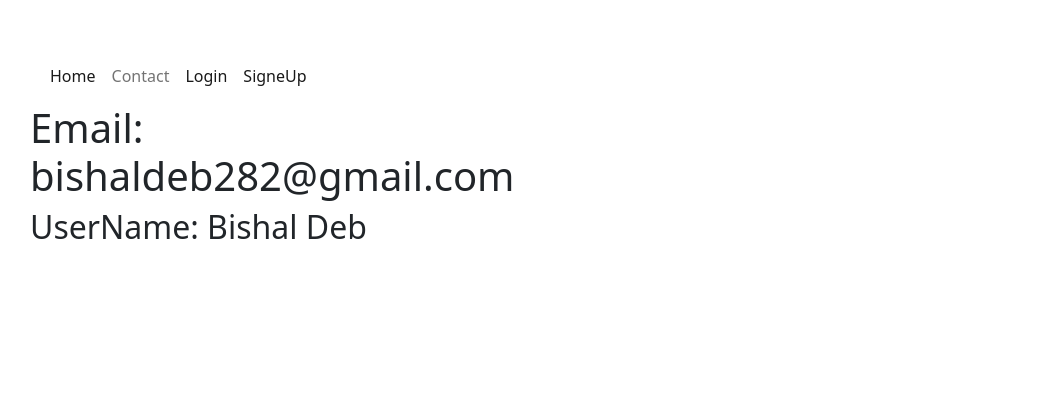
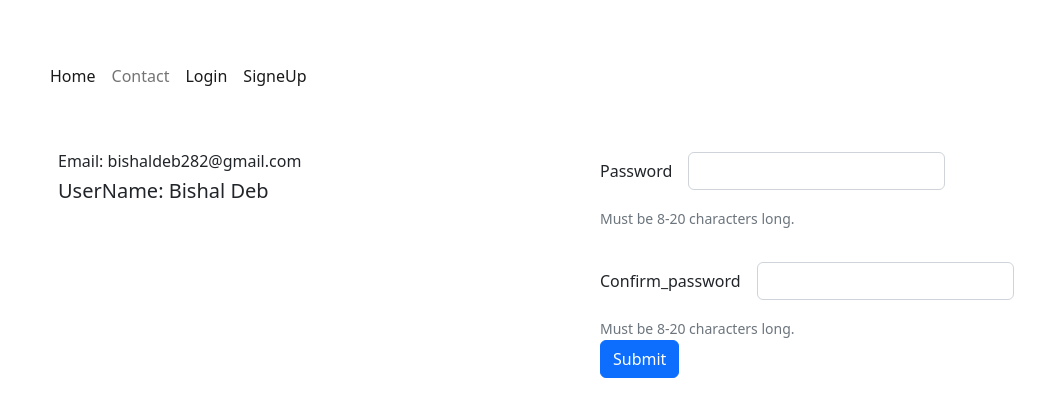
Before and after one commit to bishald0013/registration_Login, a React (Create React App) app in the folder frontend-client/: page /dashbord in a window 1280 px wide. Shown: the top 416 px of the page, without its empty margins (52-1097 px from the left). Built offline with nearby package versions, Linux system fonts and the light colour scheme.

Commit message:
final ui

```diff
--- a/frontend-client/src/Components/pages/Dashbord.jsx
+++ b/frontend-client/src/Components/pages/Dashbord.jsx
@@ -1,16 +1,107 @@
-import React from 'react'
+import { Alert } from "@mui/material";
+import React from "react";
+import { useState } from "react";
+import {useNavigate} from "react-router-dom"
 
 function Dashbord() {
+
+  const [error, setError] = useState({
+    status: false,
+    msg:"",
+    type:""
+  })
+
+  const navigate = useNavigate()
+
+  const handleSubmit = (e)=>{
+    e.preventDefault()
+
+      const newChangedPassword = new FormData(e.currentTarget)
+      const newPassword = {
+        password: newChangedPassword.get("password"),
+        confirm_password: newChangedPassword.get("confirm_password")
+      }
+
+      if(newPassword.password && newPassword.confirm_password){
+        if(newPassword.password === newPassword.confirm_password){
+
+          document.getElementById("confirm-password").reset()
+          setError({status: true, msg:"Successfully changed password", type: "success"})
+          setTimeout(() => {
+            navigate("/contact")
+          },1000)
+          console.log(newPassword)
+
+        }else{
+          setError({status: true, msg:"password and confirm both does't match", type: "error"})
+        }
+      }else{
+        setError({status: true, msg:"Both the fields are required", type: "error"})
+      }
+
+  }
+
+
   return (
-    <div className='container'>
-        <div className="row">
-            <div className="col-lg-6">
-                <h1>Email: bishaldeb282@gmail.com</h1>
-                <h2>UserName: Bishal Deb</h2>
+    <div className="container">
+      <div className="row mt-5 mx-3">
+        <div className="col-lg-6">
+          <h1 className="fs-6">Email: bishaldeb282@gmail.com</h1>
+          <h2 className="fs-5">UserName: Bishal Deb</h2>
+        </div>
+        <div className="col-lg-6">
+          <form id="confirm-password" action="" onSubmit={handleSubmit}>
+            <div class="row g-3 align-items-center">
+              <div class="col-auto">
+                <label for="inputPassword6" class="col-form-label">
+                  Password
+                </label>
+              </div>
+              <div class="col-auto">
+                <input
+                  type="password"
+                  id="password"
+                  name="password"
+                  class="form-control"
+                  aria-describedby="passwordHelpInline"
+                />
+              </div>
+              <div class="col-auto">
+                <span id="passwordHelpInline" class="form-text">
+                  Must be 8-20 characters long.
+                </span>
+              </div>
             </div>
+            <div class="row g-3 align-items-center mt-3">
+              <div class="col-auto">
+                <label for="inputPassword6" class="col-form-label">
+                  Confirm_password
+                </label>
+              </div>
+              <div class="col-auto">
+                <input
+                  type="password"
+                  id="confirm_password"
+                  name="confirm_password"
+                  class="form-control"
+                  aria-describedby="passwordHelpInline"
+                />
+              </div>
+              <div class="col-auto">
+                <span id="passwordHelpInline" class="form-text">
+                  Must be 8-20 characters long.
+                </span>
+              </div>
+            </div>
+            <button type="submit" class="btn btn-primary">
+            Submit
+          </button>
+          </form>
+          {error.status ? <Alert severity={error.type}>{error.msg}</Alert> : ""}
         </div>
+      </div>
     </div>
-  )
+  );
 }
 
-export default Dashbord
+export default Dashbord;
```
